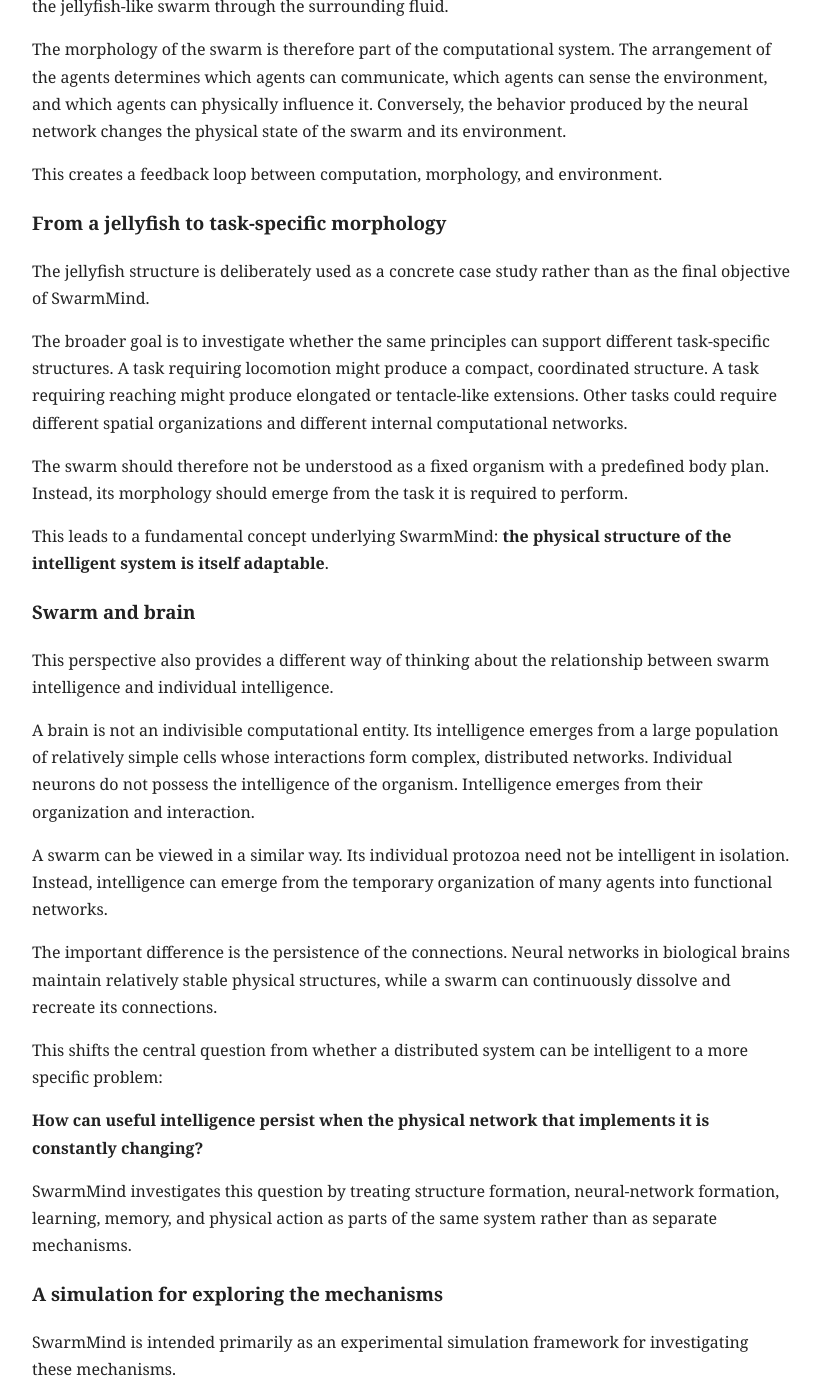
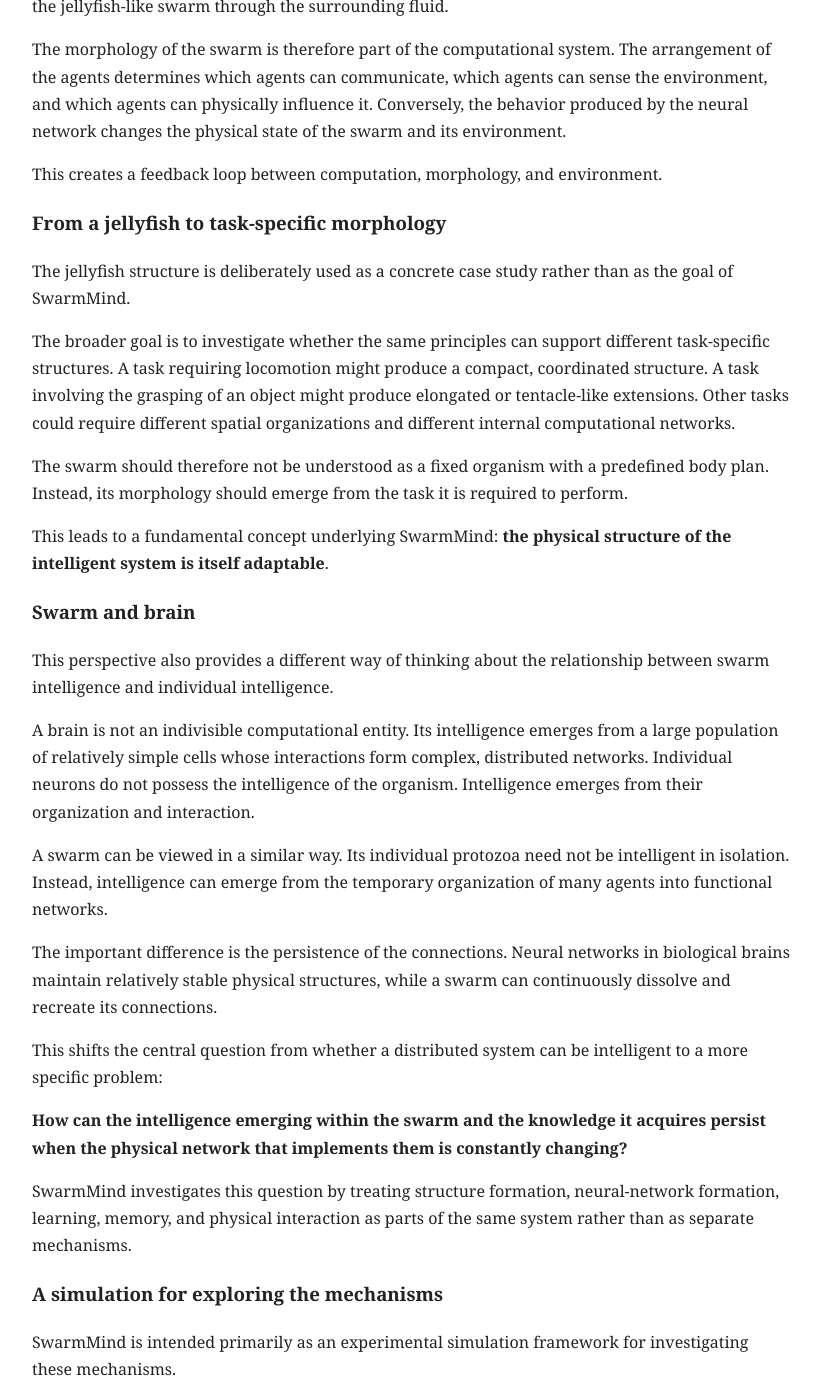
Before and after one commit to emergentmind-ai/building-artificial-minds, a Jekyll site: the page built from en/projects/index.md, in a window 1280 px wide and 1400 px high, scrolled down 2267 px. Shown: the whole window, without its empty margins (228-1048 px from the left). Built offline with Jekyll 4.4.1, drawn with Linux system fonts in a browser that asks for light colours; some of the changed text lies outside the part shown.

Commit message:
resync english projet description with the german version

```diff
--- a/en/projects/index.md
+++ b/en/projects/index.md
@@ -55,9 +55,9 @@ This creates a feedback loop between computation, morphology, and environment.
 
 ### From a jellyfish to task-specific morphology
 
-The jellyfish structure is deliberately used as a concrete case study rather than as the final objective of SwarmMind.
+The jellyfish structure is deliberately used as a concrete case study rather than as the goal of SwarmMind.
 
-The broader goal is to investigate whether the same principles can support different task-specific structures. A task requiring locomotion might produce a compact, coordinated structure. A task requiring reaching might produce elongated or tentacle-like extensions. Other tasks could require different spatial organizations and different internal computational networks.
+The broader goal is to investigate whether the same principles can support different task-specific structures. A task requiring locomotion might produce a compact, coordinated structure. A task involving the grasping of an object might produce elongated or tentacle-like extensions. Other tasks could require different spatial organizations and different internal computational networks.
 
 The swarm should therefore not be understood as a fixed organism with a predefined body plan. Instead, its morphology should emerge from the task it is required to perform.
 
@@ -76,9 +76,9 @@ The important difference is the persistence of the connections. Neural networks
 
 This shifts the central question from whether a distributed system can be intelligent to a more specific problem:
 
-**How can useful intelligence persist when the physical network that implements it is constantly changing?**
+**How can the intelligence emerging within the swarm and the knowledge it acquires persist when the physical network that implements them is constantly changing?**
 
-SwarmMind investigates this question by treating structure formation, neural-network formation, learning, memory, and physical action as parts of the same system rather than as separate mechanisms.
+SwarmMind investigates this question by treating structure formation, neural-network formation, learning, memory, and physical interaction as parts of the same system rather than as separate mechanisms.
 
 
 ### A simulation for exploring the mechanisms
@@ -87,20 +87,10 @@ SwarmMind is intended primarily as an experimental simulation framework for inve
 
 The current jellyfish case study provides a controlled environment in which the complete process can be explored: a loose swarm receives a task-specific signal, forms a task-appropriate structure, establishes an internal neural network, assigns functional roles, applies or learns connection weights, interacts with its environment, performs the task, and eventually dissolves. When the task occurs again, the swarm should be able to reconstruct the required organization and reuse what it has previously learned.
 
+The environment provides the physical conditions required for the respective tasks. These include, in particular, a fluid medium for the movement of the protozoa and the swarm, the propagation of pheromones, as well as static and dynamic objects with which the swarm can interact.
+
 The purpose of this approach is not to reproduce a biological organism in every detail. Instead, biological principles such as swarm organization, environmental signaling, physical connectivity, distributed computation, and adaptive morphology provide mechanisms from which an artificial system can be constructed.
 
 SwarmMind therefore explores a broader question:
 
 **Can a collection of simple agents become an intelligent system by dynamically organizing themselves into the computational and physical structure required for the task at hand?**
-
-<!--
----
-
-
-
-There are also three conceptual points I would preserve very carefully in the project going forward:
-
-1. **The neural network is not the whole intelligence.** It is the computational component of a larger system involving morphology, sensing, actuation and environment.
-2. **The structure is not merely an output of intelligence.** It is also part of the mechanism that makes the intelligence possible. The topology determines communication, sensing and action.
-3. **The real research problem is transient intelligence.** The interesting question is not simply whether a swarm can learn, but whether it can **reconstruct a functional organization after its previous physical organization has disappeared**.
--->
```
Also changed, not shown: other parts of en/projects/index.md (+1 -1 lines).
